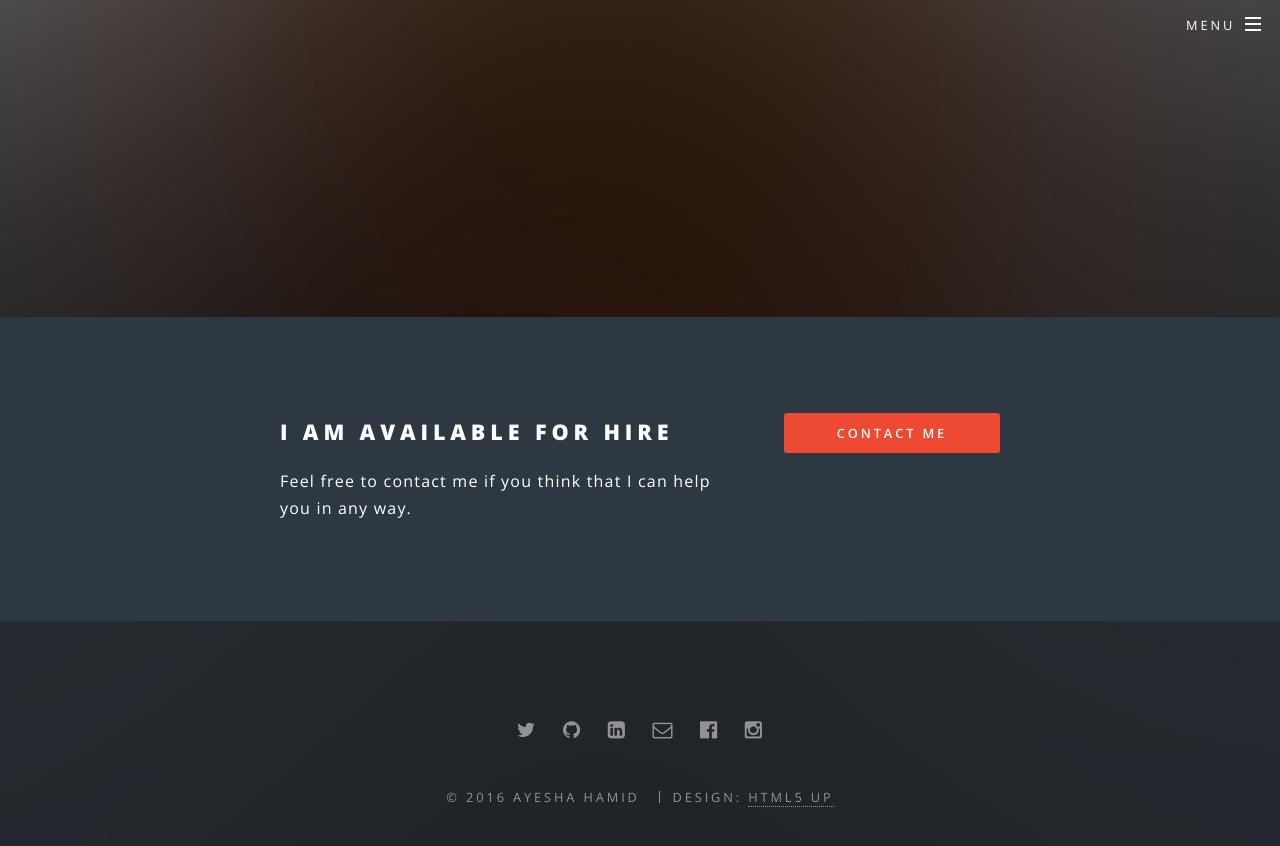
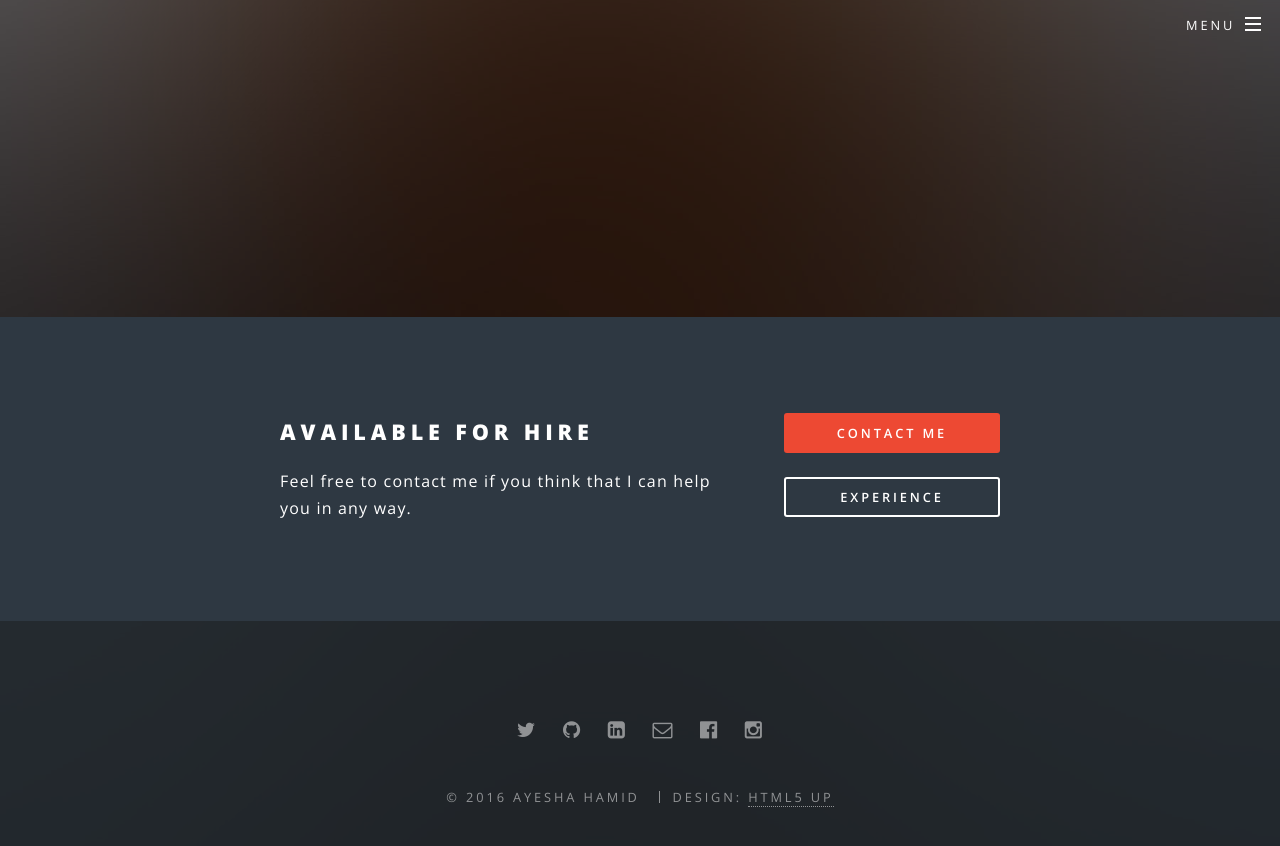
Before and after one commit to ayeshahamid/ayeshahamid.github.io, a Jekyll site: the page built from index.html, in a window 1280 px wide and 900 px high, scrolled down 583 px. Shown: the top 846 px of the window. Built offline with Jekyll 4.4.1, drawn with Linux system fonts in a browser that asks for light colours.

Commit message:
Add experience to bottom nav pending portfolio

```diff
--- a/index.html
+++ b/index.html
@@ -15,12 +15,12 @@ permalink: /
 <section id="cta" class="wrapper style2">
 	<div class="inner">
 		<header>
-			<h2>I am available for hire</h2>
+			<h2>Available for hire</h2>
 			<p>Feel free to contact me if you think that I can help you in any way.</p>
 		</header>
 		<ul class="actions vertical">
-			<li><a href="/contact" class="button fit special">Contact Me</a></li>
-			<!-- <li><a href="/portfolio" class="button fit">Portfolio</a></li> -->
+			<li><a href="{{ "/contact" | prepend: site.baseurl }}" class="button fit special">Contact Me</a></li>
+			<li><a href="{{ "/experience/" | prepend: site.baseurl }}" class="button fit">Experience</a></li>
 		</ul>
 	</div>
 </section>
```
